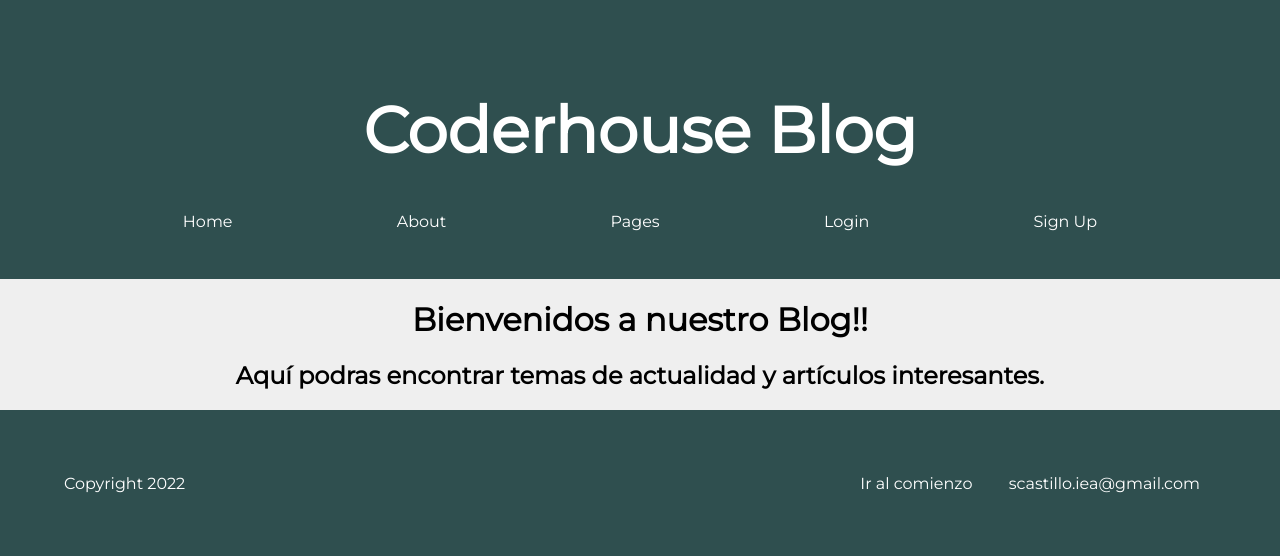
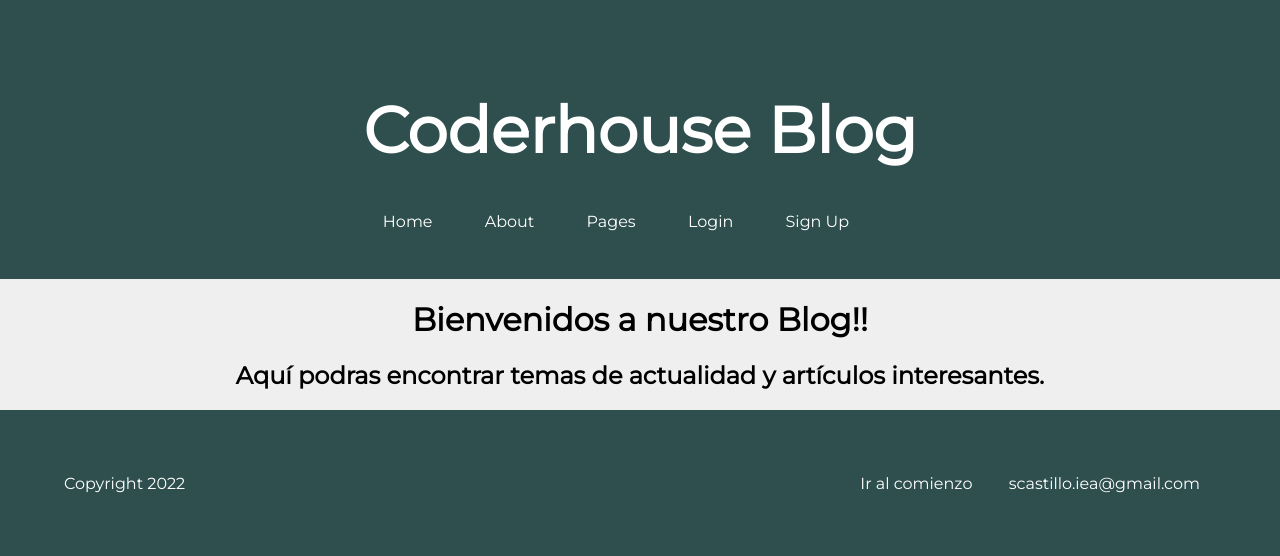
Before and after one commit to samuelCastillo19/final_blog_coder, a Django app: page / in a window 1280 px wide. Shown: the top 556 px of the page. Run offline with Django 4.2, Linux system fonts and the light colour scheme; some libraries are stand-ins or nearby versions.

Commit message:
Padding ajustado en navbar index.html

```diff
--- a/Blog_Coder/App1_Blog_Coder/static/style.css
+++ b/Blog_Coder/App1_Blog_Coder/static/style.css
@@ -12,7 +12,7 @@ nav a {
     transition: color 0.3s ease;
     color: white;
     text-decoration: none;
-    float: right;
+    float: left;
     align-items: center;
 }
 
--- a/Blog_Coder/App1_Blog_Coder/templates/App1/index.html
+++ b/Blog_Coder/App1_Blog_Coder/templates/App1/index.html
@@ -18,17 +18,16 @@
 
             <nav class="navbar">
 
-                <a style="padding: 5rem;" class="navbar-brand" href="{% url 'app1_inicio' %}">Home</a>
-                <a style="padding: 5rem;" class="navbar-brand" href="{% url 'app1_about' %}">About</a>
-                <a style="padding: 5rem;" class="navbar-brand" href="{% url 'app1_pages' %}">Pages</a>
-
+                <a style="padding: 0rem 3rem 0rem 0rem ;" href="{% url 'app1_inicio' %}">Home</a>
+                <a style="padding: 0rem 3rem 0rem 0rem ;" href="{% url 'app1_about' %}">About</a>
+                <a style="padding: 0rem 3rem 0rem 0rem ;" href="{% url 'app1_pages' %}">Pages</a>
 
                 {% if request.user.is_authenticated %}
-                <a style="padding: 5rem;" class="navbar-brand" href="{% url 'app2_logout' %}">Logout</a>
-                <a style="padding: 5rem;" class="navbar-brand" href="{% url 'app2_editar_perfil' %}">Update Profile</a>
+                <a style="padding: 0rem 3rem 0rem 0rem ;" href="{% url 'app2_logout' %}">Logout</a>
+                <a style="padding: 0rem 3rem 0rem 0rem ;" href="{% url 'app2_editar_perfil' %}">Update Profile</a>
                 {% else %}
-                <a style="padding: 5rem;" class="navbar-brand" href="{% url 'app2_login' %}">Login</a>
-                <a style="padding: 5rem;" class="navbar-brand" href="{% url 'app2_register' %}">Sign Up</a>
+                <a style="padding: 0rem 3rem 0rem 0rem ;" href="{% url 'app2_login' %}">Login</a>
+                <a style="padding: 0rem 3rem 0rem 0rem ;" href="{% url 'app2_register' %}">Sign Up</a>
                 {% endif %}
 
             </nav>
@@ -37,11 +36,14 @@
 
 
 
+
     </header>
 
     {% block content %}
 
     <div style="text-align: center;">
+
+
         <h1>Bienvenidos a nuestro Blog!!</h1>
 
         <h2>Aquí podras encontrar temas de actualidad y artículos interesantes.</h2>
```
Also changed, not shown: Blog_Coder/db.sqlite3, 6 other files.
